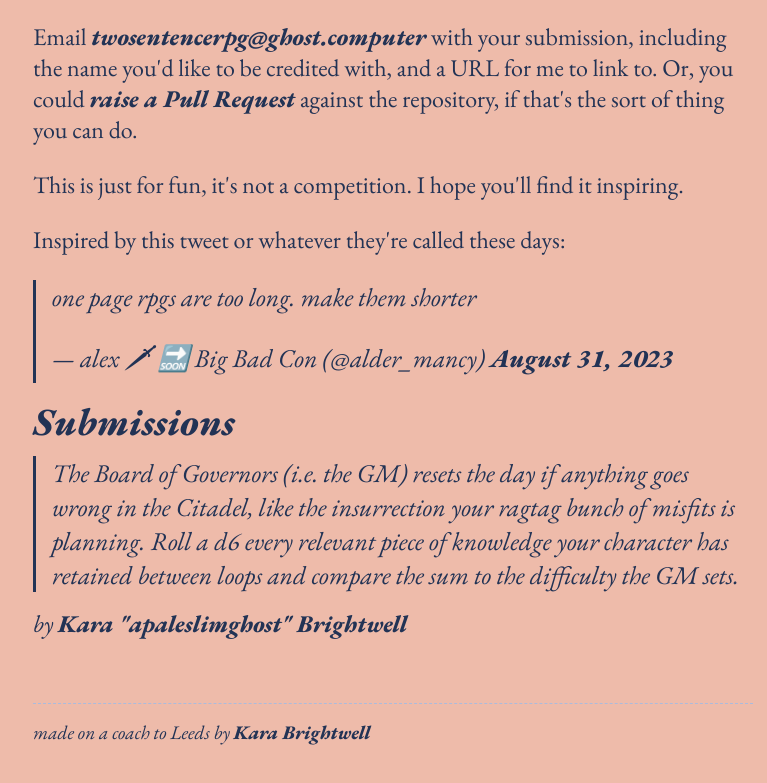
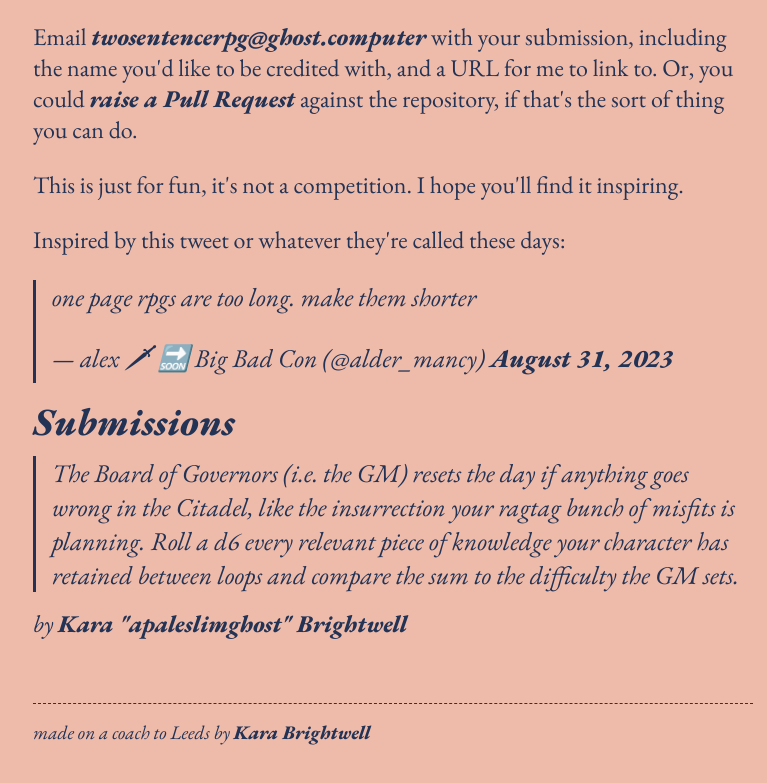
Before and after one commit to apaleslimghost/twosentencerpg, a plain HTML site: page index.html in a window 1280 px wide. Shown: the part 640-1423 px from the top of the page, without its empty margins (247-1014 px from the left). Drawn offline with nearby package versions, Linux system fonts and the light colour scheme.

Commit message:
fix footer border

```diff
--- a/index.html
+++ b/index.html
@@ -61,7 +61,7 @@
 
     footer {
       margin: 4rem 0;
-      border-top: 1px dashed #ABD;
+      border-top: 1px dashed currentcolor;
       padding-top: 1rem;
       font-style: italic;
       font-size: 1.2rem;
```
